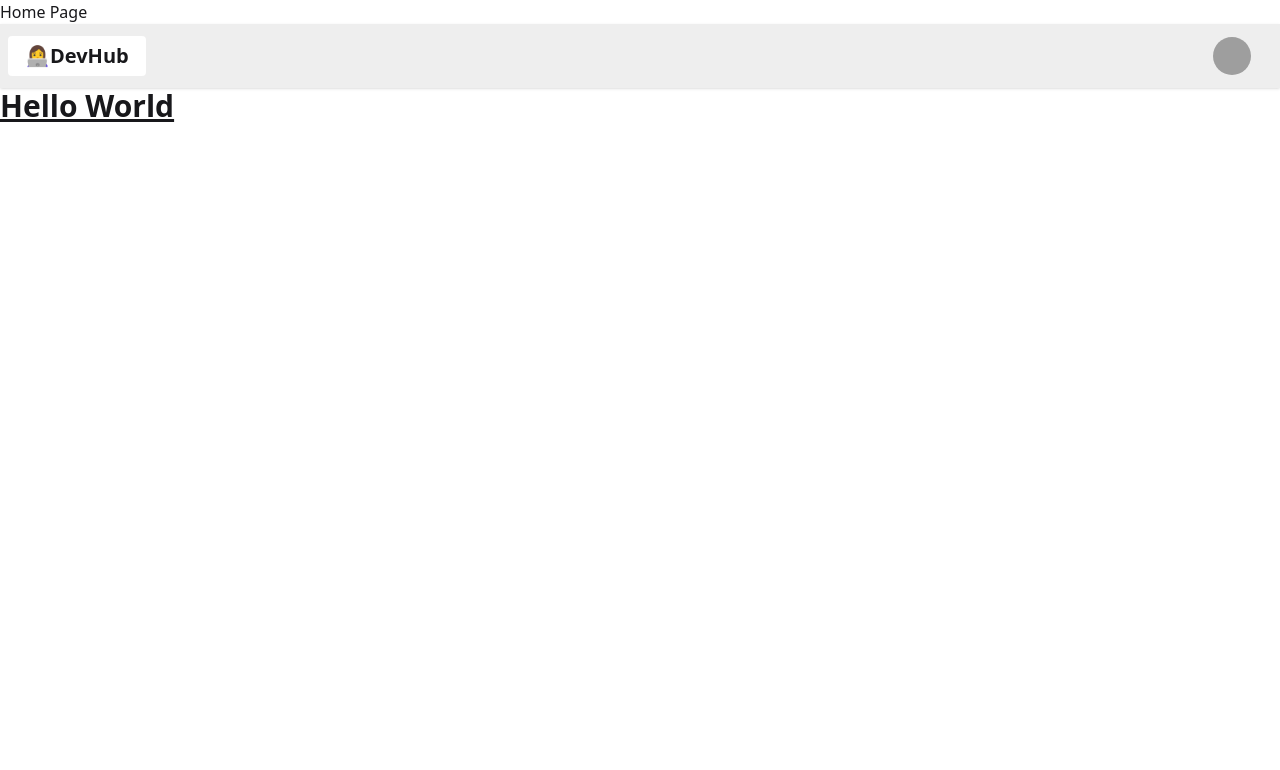
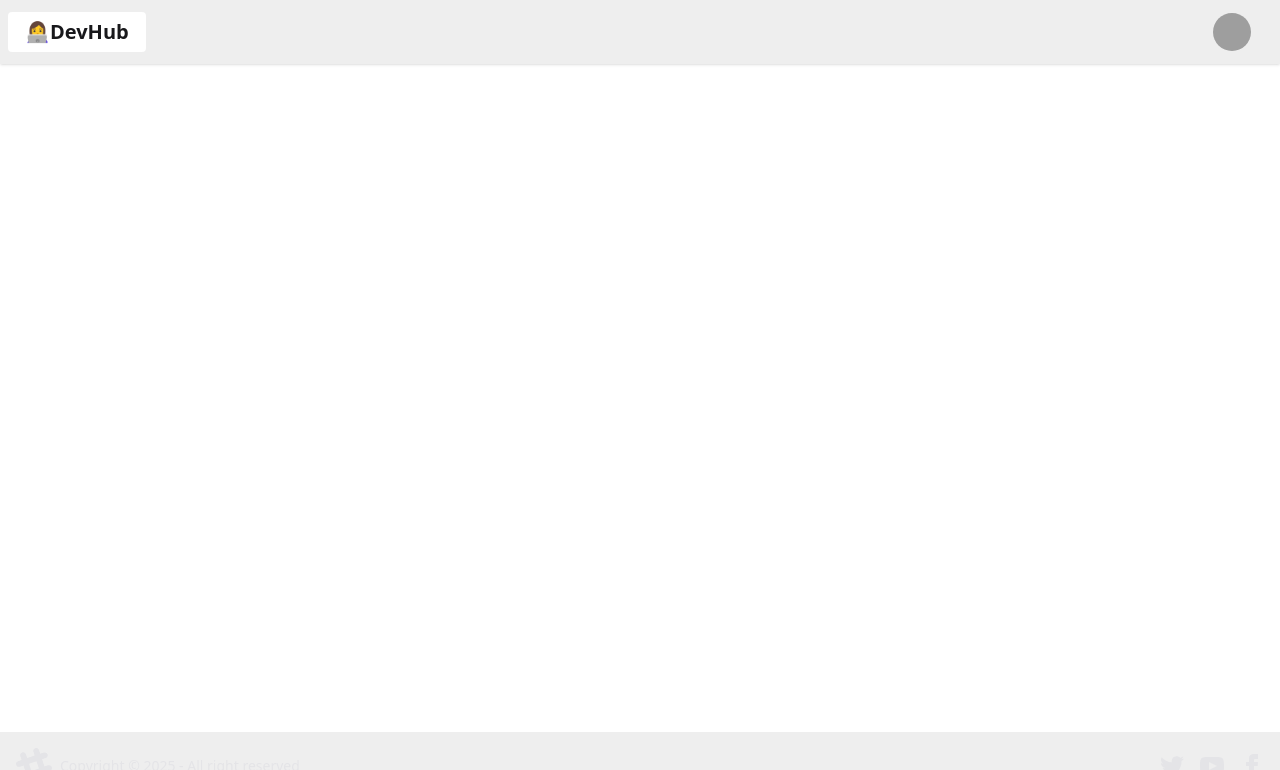
Before and after one commit to kashi4444/DevHub_Frontend, a React (Vite) app: page / in a window 1280 px wide. Shown: the top 770 px of the page. Built offline with nearby package versions, Linux system fonts and the light colour scheme; grey boxes are pictures that could not be loaded.

Commit message:
Footer added

```diff
--- a/src/App.jsx
+++ b/src/App.jsx
@@ -1,18 +1,20 @@
 import React from 'react';
-import Navbar from './Navbar';
-import { BrowserRouter, Route, Router, Routes } from 'react-router-dom';
+import { BrowserRouter, Route, Routes } from 'react-router-dom';
+import Login from './login';
+import Body from "./Body"
+import Profile from "./Profile"
+
 function App() {
   return (
     <>
        <BrowserRouter basename='/'>
           <Routes>
-             <Route path='/' element={<div>Home Page</div>}/>
-             <Route path='/login' element={<div>Login Page</div>}/>
-             <Route path='/test' element={<div>Test Page</div>}/>
+             <Route path='/' element={<Body/>}>
+               <Route path='/login' element={<Login/>}></Route>
+               <Route path='/profile' element={<Profile/>}></Route>
+             </Route>
           </Routes>
        </BrowserRouter>
-       <Navbar/>
-      <h1 className='text-3xl font-bold underline'>Hello World</h1>
     </>
   )
 }
--- /dev/null
+++ b/src/Body.jsx
@@ -0,0 +1,16 @@
+import React from 'react'
+import Navbar from './Navbar'
+import { Outlet } from 'react-router-dom'
+import Footer from './Footer'
+
+const Body = () => {
+  return (
+    <div>
+        <Navbar/>
+        <Outlet></Outlet>
+        <Footer></Footer>
+    </div>
+  )
+}
+
+export default Body
--- /dev/null
+++ b/src/Footer.jsx
@@ -0,0 +1,59 @@
+import React from 'react'
+
+const Footer = () => {
+  return (
+    <footer className="footer sm:footer-horizontal bg-base-300 text-neutral-content p-4 fixed bottom-0">
+  <aside className="grid-flow-col items-center">
+    <svg
+      width="36"
+      height="36"
+      viewBox="0 0 24 24"
+      xmlns="http://www.w3.org/2000/svg"
+      fillRule="evenodd"
+      clipRule="evenodd"
+      className="fill-current">
+      <path
+        d="M22.672 15.226l-2.432.811.841 2.515c.33 1.019-.209 2.127-1.23 2.456-1.15.325-2.148-.321-2.463-1.226l-.84-2.518-5.013 1.677.84 2.517c.391 1.203-.434 2.542-1.831 2.542-.88 0-1.601-.564-1.86-1.314l-.842-2.516-2.431.809c-1.135.328-2.145-.317-2.463-1.229-.329-1.018.211-2.127 1.231-2.456l2.432-.809-1.621-4.823-2.432.808c-1.355.384-2.558-.59-2.558-1.839 0-.817.509-1.582 1.327-1.846l2.433-.809-.842-2.515c-.33-1.02.211-2.129 1.232-2.458 1.02-.329 2.13.209 2.461 1.229l.842 2.515 5.011-1.677-.839-2.517c-.403-1.238.484-2.553 1.843-2.553.819 0 1.585.509 1.85 1.326l.841 2.517 2.431-.81c1.02-.33 2.131.211 2.461 1.229.332 1.018-.21 2.126-1.23 2.456l-2.433.809 1.622 4.823 2.433-.809c1.242-.401 2.557.484 2.557 1.838 0 .819-.51 1.583-1.328 1.847m-8.992-6.428l-5.01 1.675 1.619 4.828 5.011-1.674-1.62-4.829z"></path>
+    </svg>
+    <p>Copyright © {new Date().getFullYear()} - All right reserved</p>
+  </aside>
+  <nav className="grid-flow-col gap-4 md:place-self-center md:justify-self-end">
+    <a>
+      <svg
+        xmlns="http://www.w3.org/2000/svg"
+        width="24"
+        height="24"
+        viewBox="0 0 24 24"
+        className="fill-current">
+        <path
+          d="M24 4.557c-.883.392-1.832.656-2.828.775 1.017-.609 1.798-1.574 2.165-2.724-.951.564-2.005.974-3.127 1.195-.897-.957-2.178-1.555-3.594-1.555-3.179 0-5.515 2.966-4.797 6.045-4.091-.205-7.719-2.165-10.148-5.144-1.29 2.213-.669 5.108 1.523 6.574-.806-.026-1.566-.247-2.229-.616-.054 2.281 1.581 4.415 3.949 4.89-.693.188-1.452.232-2.224.084.626 1.956 2.444 3.379 4.6 3.419-2.07 1.623-4.678 2.348-7.29 2.04 2.179 1.397 4.768 2.212 7.548 2.212 9.142 0 14.307-7.721 13.995-14.646.962-.695 1.797-1.562 2.457-2.549z"></path>
+      </svg>
+    </a>
+    <a>
+      <svg
+        xmlns="http://www.w3.org/2000/svg"
+        width="24"
+        height="24"
+        viewBox="0 0 24 24"
+        className="fill-current">
+        <path
+          d="M19.615 3.184c-3.604-.246-11.631-.245-15.23 0-3.897.266-4.356 2.62-4.385 8.816.029 6.185.484 8.549 4.385 8.816 3.6.245 11.626.246 15.23 0 3.897-.266 4.356-2.62 4.385-8.816-.029-6.185-.484-8.549-4.385-8.816zm-10.615 12.816v-8l8 3.993-8 4.007z"></path>
+      </svg>
+    </a>
+    <a>
+      <svg
+        xmlns="http://www.w3.org/2000/svg"
+        width="24"
+        height="24"
+        viewBox="0 0 24 24"
+        className="fill-current">
+        <path
+          d="M9 8h-3v4h3v12h5v-12h3.642l.358-4h-4v-1.667c0-.955.192-1.333 1.115-1.333h2.885v-5h-3.808c-3.596 0-5.192 1.583-5.192 4.615v3.385z"></path>
+      </svg>
+    </a>
+  </nav>
+</footer>
+  )
+}
+
+export default Footer
--- /dev/null
+++ b/src/Login.jsx
@@ -0,0 +1,9 @@
+import React from 'react'
+
+const Login = () => {
+  return (
+    <div>Login</div>
+  )
+}
+
+export default Login
--- /dev/null
+++ b/src/Profile.jsx
@@ -0,0 +1,9 @@
+import React from 'react'
+
+const Profile = () => {
+  return (
+    <div>Profile</div>
+  )
+}
+
+export default Profile
```
